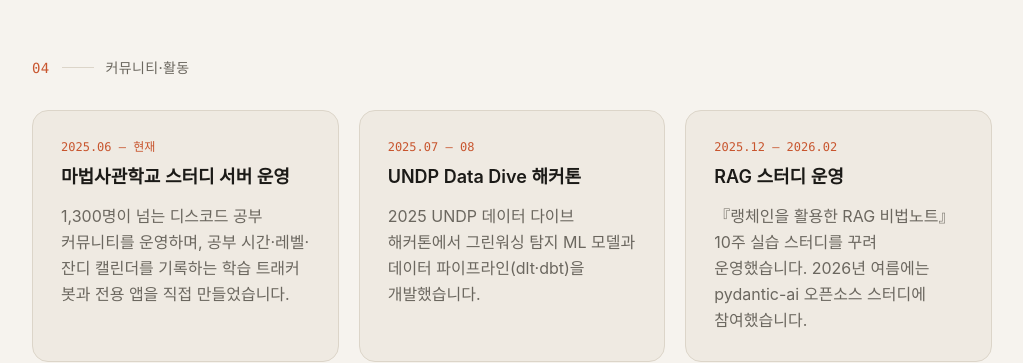
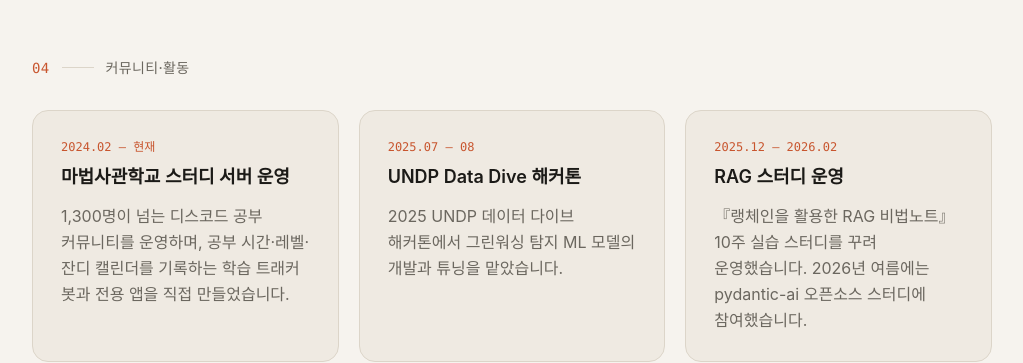
Before and after one commit to pakko-lab/weavelab-web, a Next.js app: page / in a window 1280 px wide. Shown: the part 3420-3783 px from the top of the page, without its empty margins (128-1151 px from the left). Built offline with nearby package versions, Linux system fonts and the light colour scheme; a web font is replaced by a local one.

Commit message:
활동 정정: 마법사관학교 2024.02 시작, UNDP 해커톤 역할(ML 모델 개발·튜닝)
Co-Authored-By: Claude Opus 5.5 <noreply@anthropic.com>

```diff
--- a/app/page.tsx
+++ b/app/page.tsx
@@ -147,13 +147,13 @@ const products = [
 const activities = [
   {
     title: "마법사관학교 스터디 서버 운영",
-    period: "2025.06 – 현재",
+    period: "2024.02 – 현재",
     body: "1,300명이 넘는 디스코드 공부 커뮤니티를 운영하며, 공부 시간·레벨·잔디 캘린더를 기록하는 학습 트래커 봇과 전용 앱을 직접 만들었습니다.",
   },
   {
     title: "UNDP Data Dive 해커톤",
     period: "2025.07 – 08",
-    body: "2025 UNDP 데이터 다이브 해커톤에서 그린워싱 탐지 ML 모델과 데이터 파이프라인(dlt·dbt)을 개발했습니다.",
+    body: "2025 UNDP 데이터 다이브 해커톤에서 그린워싱 탐지 ML 모델의 개발과 튜닝을 맡았습니다.",
   },
   {
     title: "RAG 스터디 운영",
```
